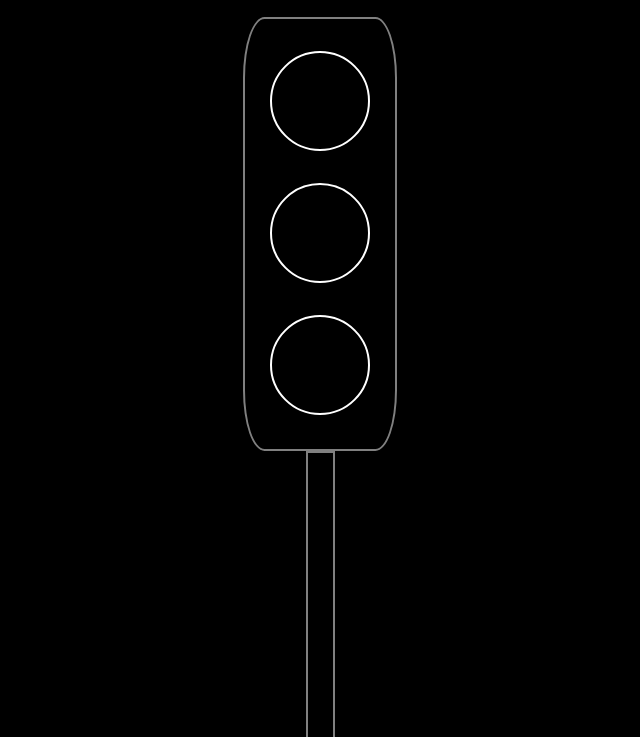
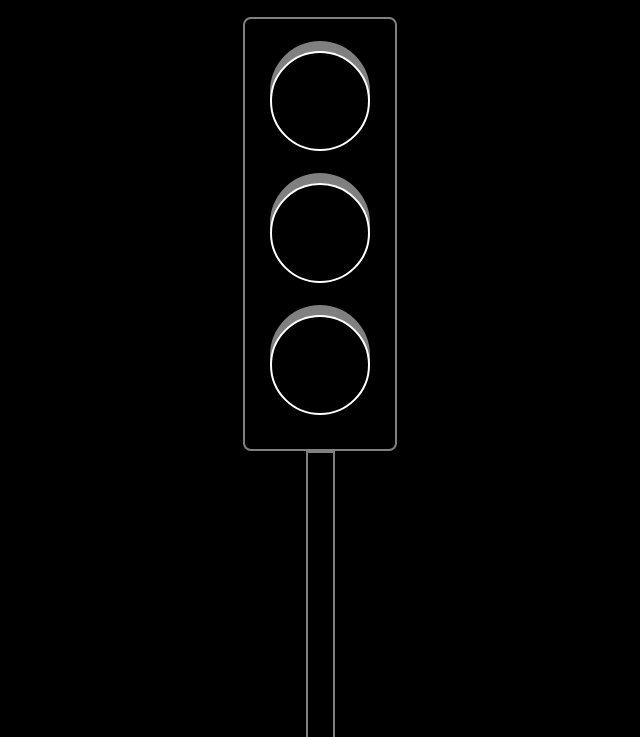
Before and after one commit to HippiHo/Traffic-lights, a plain HTML site: page index.html in a window 1280 px wide. Shown: the part 63-800 px from the top of the page, without its empty margins (320-960 px from the left). Drawn offline with Linux system fonts and the light colour scheme.

Commit message:
added caps and changed form

```diff
--- a/css/style.css
+++ b/css/style.css
@@ -15,7 +15,7 @@ h1 {
   border: solid grey 2px;
   width: 150px;
   height: 430px;
-  border-radius: 14%;
+  border-radius: 8px;
   margin: auto;
 }
 
@@ -36,7 +36,7 @@ h1 {
   margin-bottom: 2rem;
 }
 
-.block {
+.light {
   border: solid white 2px;
   width: 100px;
   height: 100px;
@@ -52,21 +52,22 @@ h1 {
   display: flex;
   justify-content: center;
   align-items: center;
+  box-shadow: 0 -10px grey;
 
 }
 
 
 .red:hover {
   background-color: red;
-  box-shadow: 0 0 30px 10px red;
+  box-shadow: 0 0 30px 10px red, 0 -10px grey;
 }
 
 .yellow:hover {
   background-color: yellow;
-  box-shadow: 0 0 30px 10px yellow;
+  box-shadow: 0 0 30px 10px yellow, 0 -10px grey;
 }
 
 .green:hover {
   background-color: green;
-  box-shadow: 0 0 30px 10px green;
+  box-shadow: 0 0 30px 10px green,  0 -10px grey;
 }
--- a/index.html
+++ b/index.html
@@ -15,9 +15,9 @@
 <body>
   <h1>Traffic lights</h1>
   <div class="frame">
-    <div class="block red"><i class="far fa-hand-paper fa-3x"></i></div>
-    <div class="block yellow"><i class="fas fa-hourglass-half fa-3x"></i></div>
-    <div class="block green"><i class="far fa-thumbs-up fa-3x"></i></div>
+    <div class="light red"><i class="far fa-hand-paper fa-3x"></i></div>
+    <div class="light yellow"><i class="fas fa-hourglass-half fa-3x"></i></div>
+    <div class="light green"><i class="far fa-thumbs-up fa-3x"></i></div>
   </div>
   <div class="pipe"></div>
   <div class="stand"></div>
```
